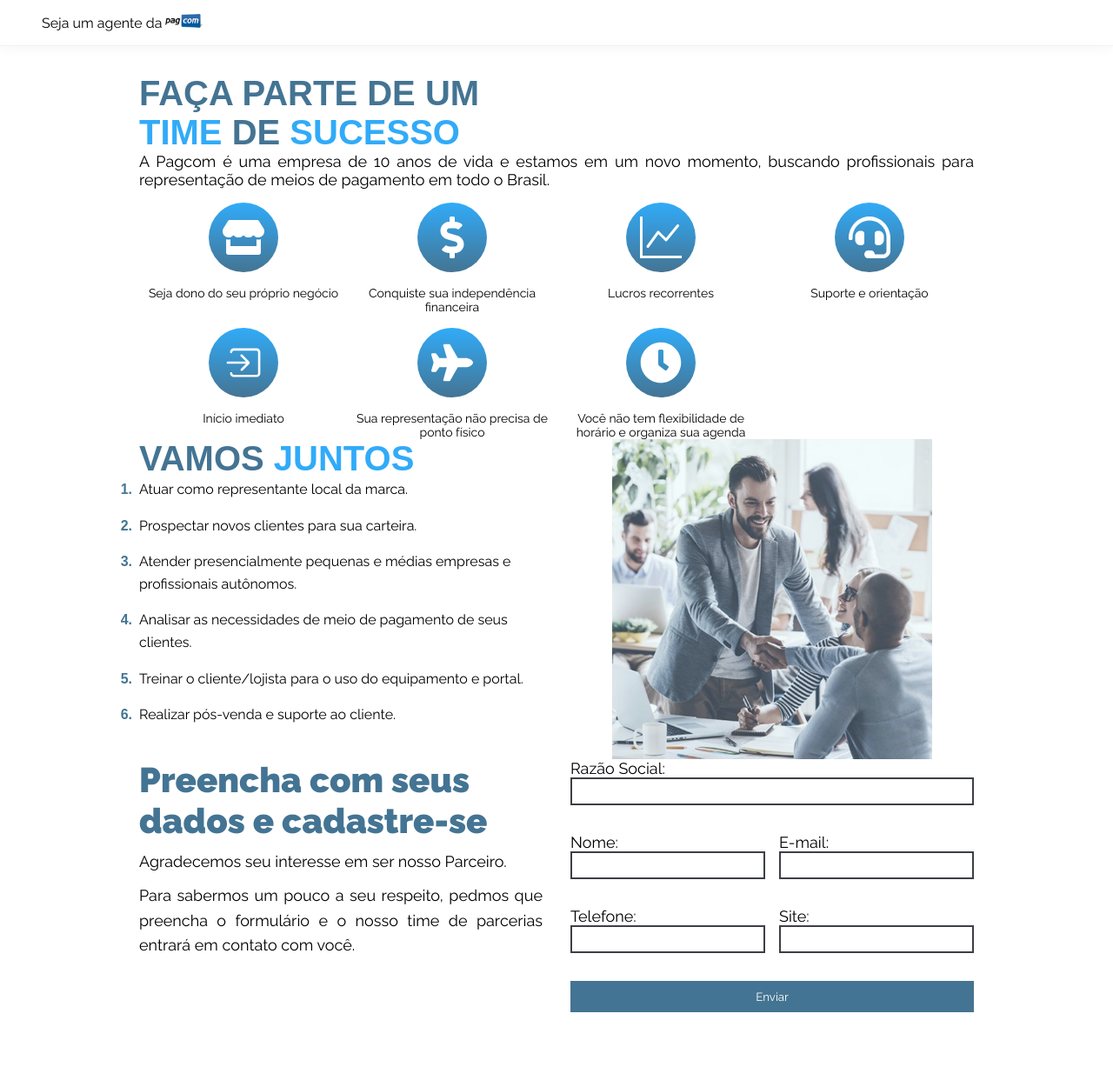
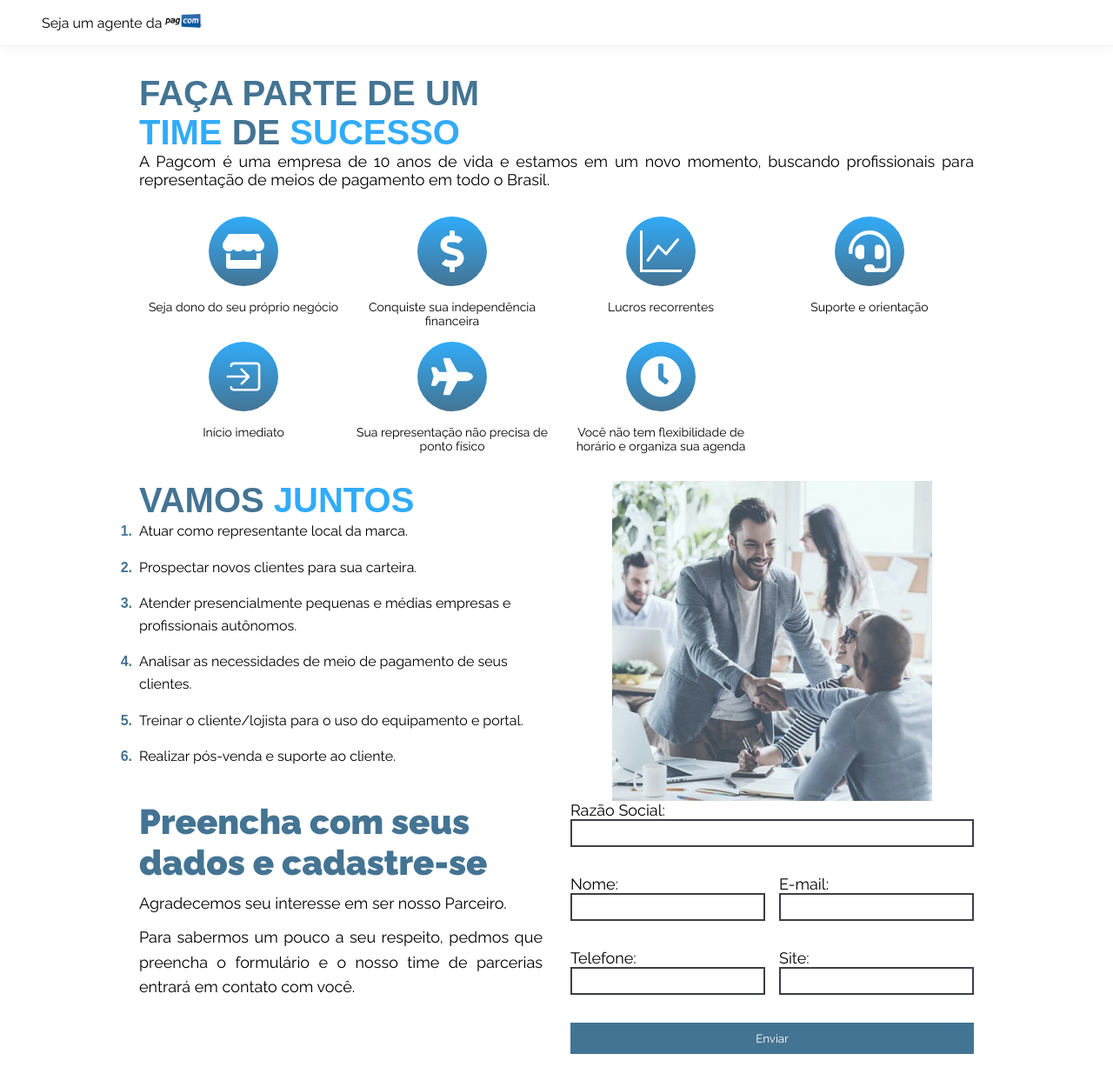
Before and after one commit to murilojssilva/desafio-pagcom, a React (Vite) app: page / in a window 1280 px wide. Shown: the top 1250 px of the page at 87% size. Before the commit the page ends 1196 px from the top, so only its background shows below. Built offline with nearby package versions, Linux system fonts and the light colour scheme; a web font is replaced by a local one.

Commit message:
Padding in sections top and bottom

```diff
--- a/src/components/Advantages/styles.ts
+++ b/src/components/Advantages/styles.ts
@@ -4,7 +4,7 @@
   display: grid;
   grid-template-columns: 1fr 1fr 1fr 1fr;
   margin: 0 auto;
-
+  padding: 1rem 0;
   @media (max-width: 768px) {
     grid-template-columns: 1fr 1fr 1fr;
   }
--- a/src/components/ComeTogether/styles.ts
+++ b/src/components/ComeTogether/styles.ts
@@ -6,6 +6,7 @@
   margin: 0 auto;
   gap: 2rem;
   height: 23rem;
+  padding: 1rem 0;
 
   @media (max-width: 1080px) {
     grid-template-columns: 1fr;
--- a/src/components/Contact/styles.ts
+++ b/src/components/Contact/styles.ts
@@ -6,6 +6,8 @@
   grid-template-columns: 1fr 1fr;
   margin: 0 auto;
   gap: 2rem;
+  padding: 1rem 0;
+
   @media (max-width: 1080px) {
     grid-template-columns: 1fr;
   }
```
